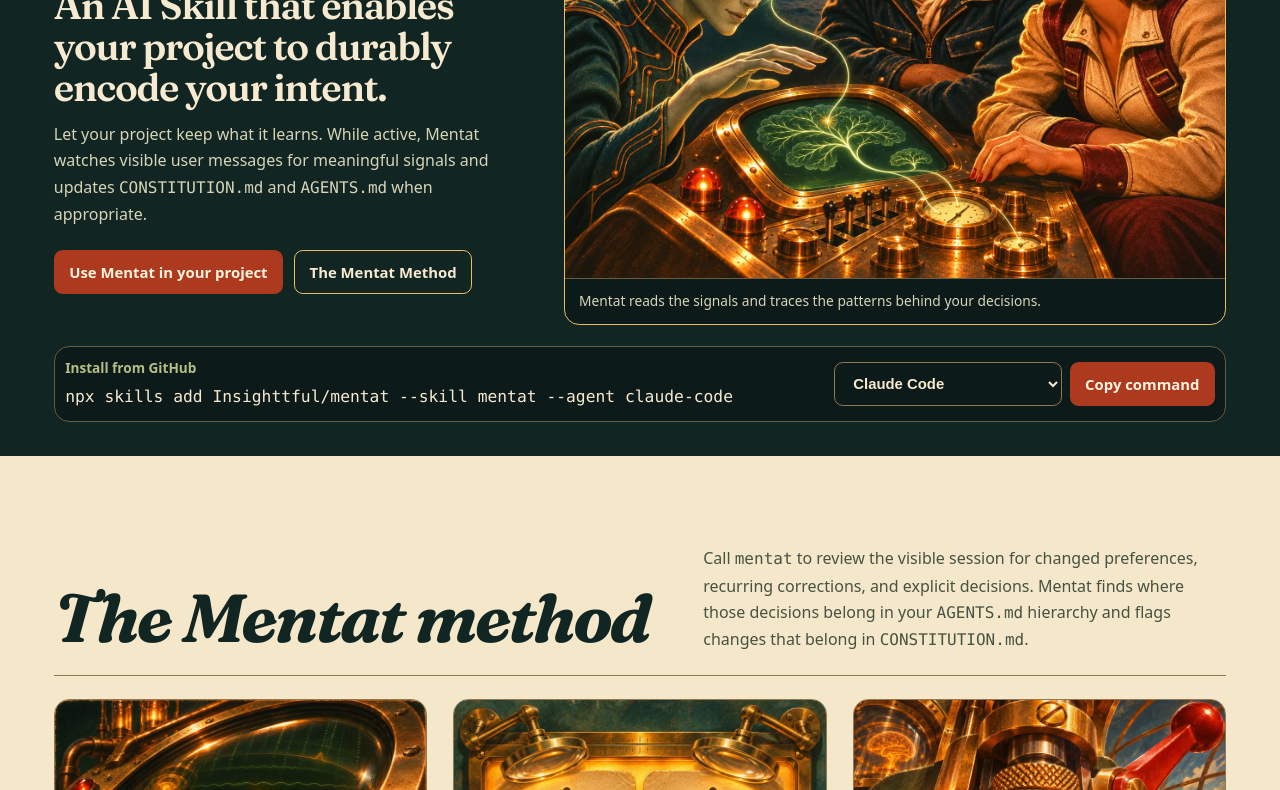
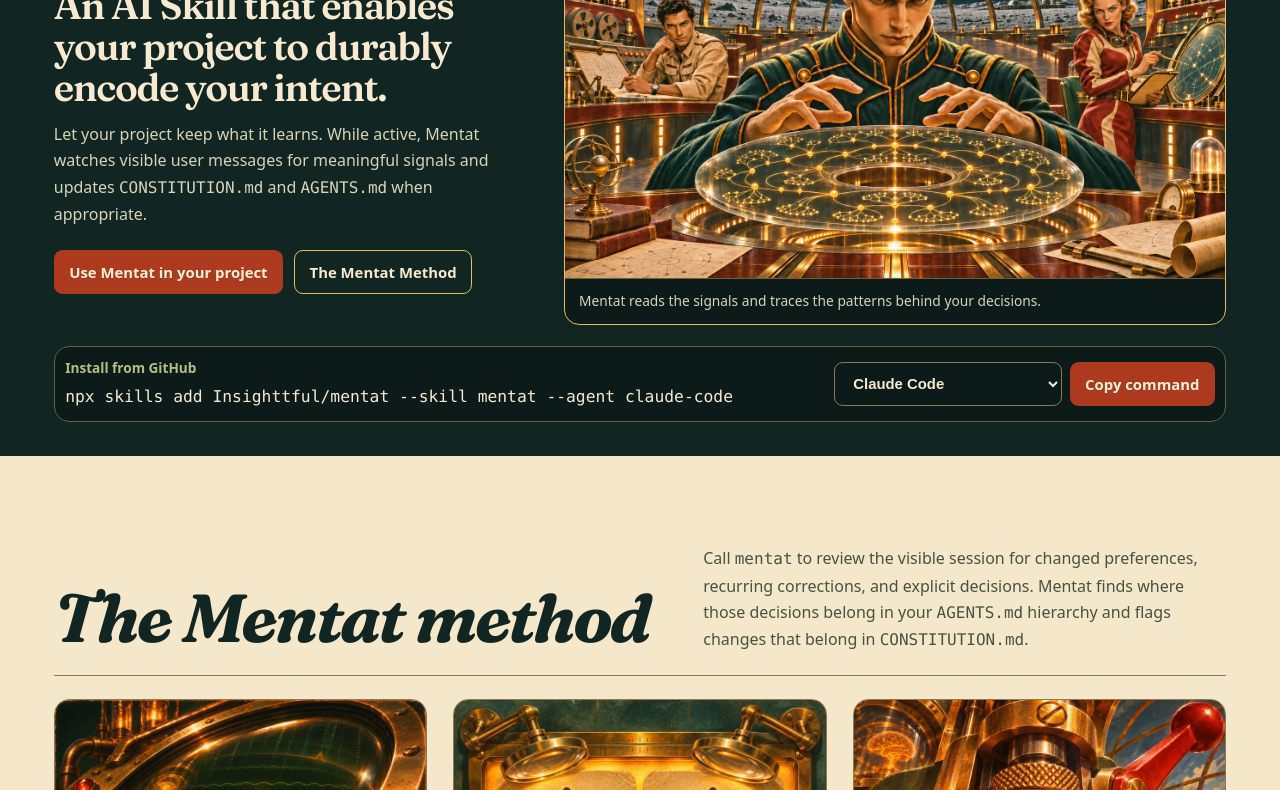
Before and after one commit to Insighttful/mentat, a plain HTML site: page docs/index.html in a window 1280 px wide. Shown: the part 261-1051 px from the top of the page. Drawn offline with Linux system fonts and the light colour scheme.

Commit message:
Publish the polished Mentat hero

```diff
--- a/docs/index.html
+++ b/docs/index.html
@@ -7,8 +7,8 @@
   <meta name="description" content="Mentat aligns user intent with project conventions through recursive AGENTS.md guidance, ontology, self-review, and human-approved CONSTITUTION.md changes.">
   <meta property="og:title" content="Mentat | An expedition into project context">
   <meta property="og:description" content="A field manual for aligning project conventions with user intent through scoped AGENTS.md rules and human-approved constitutional decisions.">
-  <meta property="og:image" content="https://insighttful.github.io/mentat/assets/mentat-perception.webp">
-  <meta property="og:image:alt" content="A glowing Mentat reads an analog console as two expedition teammates share a glance.">
+  <meta property="og:image" content="https://insighttful.github.io/mentat/assets/mentat-hero-final.webp">
+  <meta property="og:image:alt" content="A glowing Mentat studies a circular decision map while two expedition teammates look toward the viewer.">
   <meta property="og:url" content="https://insighttful.github.io/mentat/">
   <meta property="og:type" content="website">
   <link rel="canonical" href="https://insighttful.github.io/mentat/">
@@ -47,8 +47,8 @@
             </div>
           </div>
           <figure class="hero-plate">
-            <img src="assets/mentat-perception.webp" width="1536" height="1024" fetchpriority="high"
-                 alt="A Mentat with a glowing, brain-like head reads an analog console beside two expedition teammates.">
+            <img src="assets/mentat-hero-final.webp" width="1536" height="1024" fetchpriority="high"
+                 alt="A glowing Mentat studies a circular decision map while two expedition teammates look toward the viewer.">
             <figcaption>Mentat reads the signals and traces the patterns behind your decisions.</figcaption>
           </figure>
         </div>
```
Also changed, not shown: docs/assets/mentat-hero-final.webp (added).
